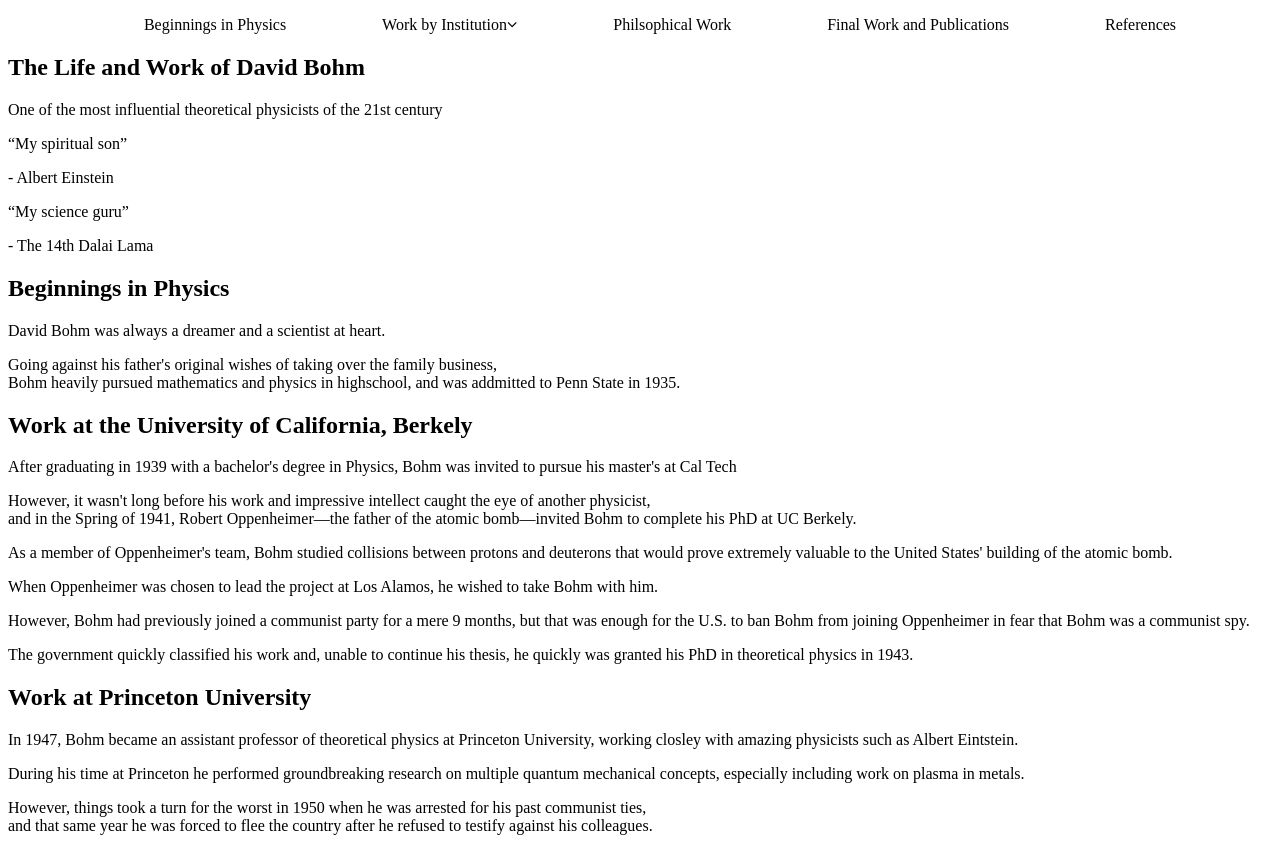
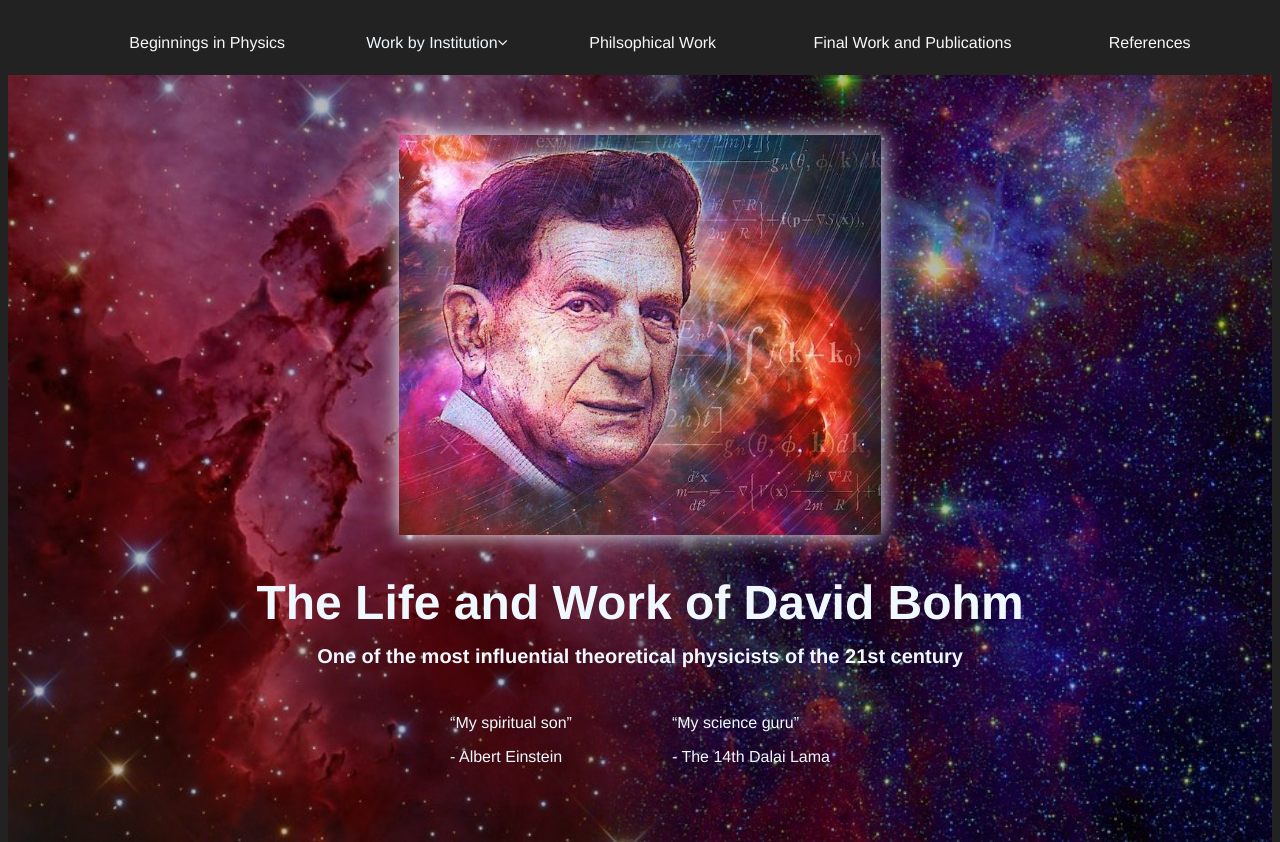
Before and after one commit to maliabarker/Single-Page-Site-, a plain HTML site: page david-bohm.html in a window 1280 px wide. Shown: the top 842 px of the page. Drawn offline with nearby package versions, Linux system fonts and the light colour scheme.

Commit message:
added styles and images to title section

```diff
--- a/david-bohm.html
+++ b/david-bohm.html
@@ -10,35 +10,44 @@
     </head>
     <body>
         <main>
-            <nav id="nav_bar">
+            <!-- nav bar -->
+            <nav id="nav-bar">
                 <ul>
-                    <li>Beginnings in Physics</li>
+                    <li><a href="#beginnings">Beginnings in Physics</a></li>
+                    <!-- div elements to create dropdown menu -->
                     <div class="dropdown">
                         <div class="dropbtn">Work by Institution<i class="fa fa-angle-down"></i></div>
                         <div class="dropdown-content">
-                            <li>UC Berkely</li>
-                            <li>Princeton University</li>
-                            <li>University of São Paulo</li>
-                            <li>Israel Institute of Technology</li>
-                            <li>University of Bristol</li>
-                            <li>University of London's Birkbeck College</li>
+                            <div><a href="#phd">UC Berkely</a></div>
+                            <div><a href="#princeton">Princeton University</a></div>
+                            <div><a href="#sao-paulo">University of São Paulo</a></div>
+                            <div><a href="#israel">Israel Institute of Technology</a></div>
+                            <div><a href="#bristol">University of Bristol</a></div>
+                            <div><a href="#birkbeck">University of London's Birkbeck College</a></div>
                         </div>
                     </div>
-                    <li>Philsophical Work</li>
-                    <li>Final Work and Publications</li>
-                    <li>References</li>
+                    <li><a href="#philosophy">Philsophical Work</a></li>
+                    <li><a href="#final-works">Final Work and Publications</a></li>
+                    <li><a href="#references">References</a></li>
                 </ul>
             </nav>
 
             <section id="title-page">
                 <!-- section title -->
+                <img id="bohm-title-img" src="images/help.jpeg" alt="david bohm title pic" width="482px" height="400px">
                 <h1>The Life and Work of David Bohm</h1>
                 <!-- section content -->
-                <p>One of the most influential theoretical physicists of the 21st century</p>
-                <q>My spiritual son</q>
-                <p>- Albert Einstein</p>
-                <q>My science guru</q>
-                <p>- The 14th Dalai Lama</p>
+                <h2>One of the most influential theoretical physicists of the 21st century</h2>
+                <div id="title-quotes">
+                    <div id="quote-one">
+                        <q>My spiritual son</q>
+                        <p>- Albert Einstein</p>
+                    </div>
+                    <div id="quote-two">
+                        <q>My science guru</q>
+                        <p>- The 14th Dalai Lama</p>
+                    </div>
+                </div>
             </section>
 
             <section id="beginnings">
@@ -104,8 +113,8 @@
 
             <section id="england">
                 <h2>Work in England</h2>
-                <h3>The University of Bristol</h3>
-                <h3>University of London's Birkbeck College</h3>
+                <h3 id="bristol">The University of Bristol</h3>
+                <h3 id="birkbeck">University of London's Birkbeck College</h3>
 
             </section>
 
--- a/styles.css
+++ b/styles.css
@@ -1,15 +1,23 @@
-.navbar {
-    overflow: hidden;
-    background-color: #333;
+body {
+    background-color: #222222;
+    color: aliceblue;
+    font-family: Helvetica;
 }
 
-.navbar a {
-    float: left;
+#nav-bar {
+    padding: 10px 0px 7px 0px;
+
+}
+
+#nav-bar a {
     font-size: 16px;
-    color: white;
     text-align: center;
     padding: 14px 16px;
     text-decoration: none;
+}
+
+li a {
+    color: #F7F7F7;
 }
 
 .dropdown {
@@ -62,3 +70,39 @@ ul {
     justify-content: space-evenly;
     list-style-type: none;
 }
+
+#title-page {
+    background-image: url(images/bg4.jpeg);
+    background-size: cover;
+    display: flex;
+    flex-direction: column;
+    align-items: center;
+    padding: 20px;
+}
+
+#bohm-title-img {
+    margin-top: 40px;
+    box-shadow: 0 0 20px ;
+}
+
+h1 {
+    font-size: 3rem;
+}
+
+#title-page > h2 {
+    font-size: 1.25em;
+    margin-top: -25px;
+}
+
+#title-quotes {
+    display: flex;
+    flex-direction: row;
+}
+
+#quote-one {
+    padding: 30px 50px 40px 0px;
+}
+
+#quote-two {
+    padding: 30px 0px 40px 50px;
+}
```
Also changed, not shown: images/bg1.jpg (added), images/bg3.jpeg (added), images/bg4.jpeg (added), images/help.jpeg (added), 2 other files.
